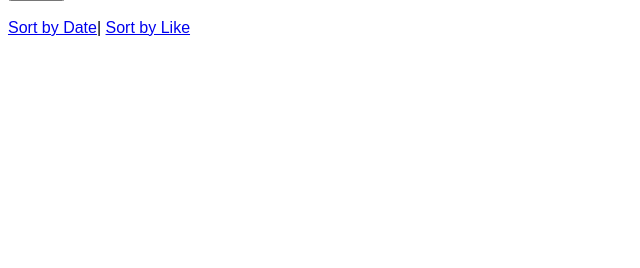
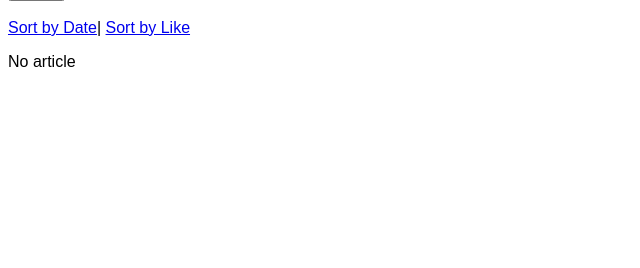
Before and after one commit to d01ki/team-project, a Django app: page / in a window 1280 px wide. Shown: the part 391-659 px from the top of the page, without its empty margins (0-640 px from the left). Run offline with Django 4.2, Linux system fonts and the light colour scheme; data that the repository does not hold is empty.

Commit message:
Update index.html

```diff
--- a/appcafe/templates/appcafe/index.html
+++ b/appcafe/templates/appcafe/index.html
@@ -32,6 +32,24 @@
       <a href="{% url 'index' %}?sort=date">Sort by Date</a>|
       <a href="{% url 'index' %}?sort=like">Sort by Like</a>
     </div>
+    {% if articles %}
+    {% for article in articles %}
+    <div class="text">
+      <h2><a href="{% url 'detail' article.id %}">{{ article.title }}</a></h2>
+      <small>[{{ article.posted_at }}]</small>
+      <div>
+        <a href="{% url 'like' article.id %}">
+          Like: {{ article.like }}
+        </a>
+      </div>
+      <div>
+        {{ article.body | linebreaksbr}}
+      </div>
+    </div>
+    {% endfor %}
+    {% else %}
+    <p>No article</p>
+    {% endif %}
 
 
   </body>
```
